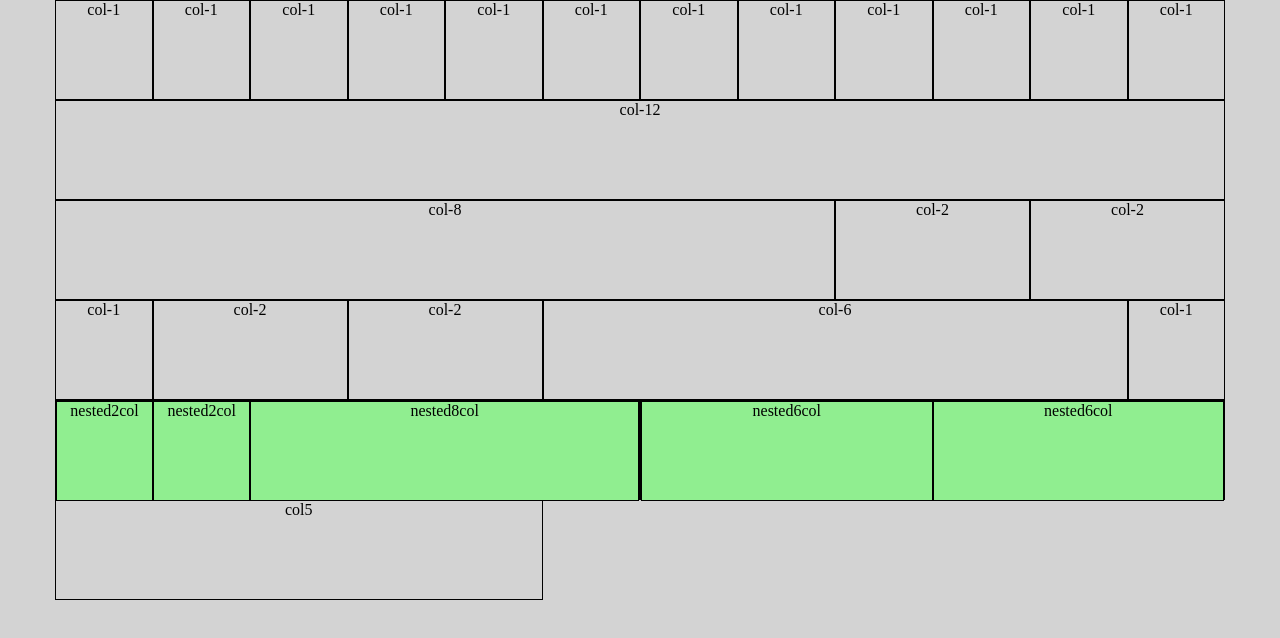
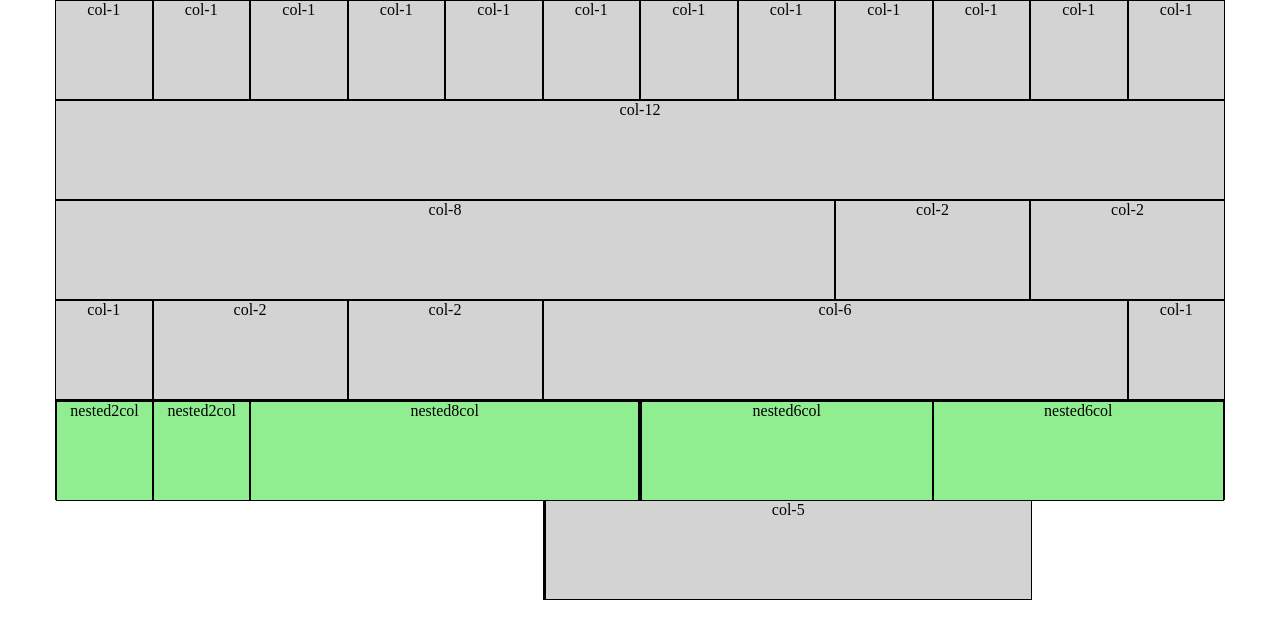
Before and after one commit to Giampaolo1/html-css-12bool, a plain HTML site: page index.html in a window 1280 px wide. Drawn offline with Linux system fonts and the light colour scheme.

Commit message:
Quasi finito

```diff
--- a/css/style.css
+++ b/css/style.css
@@ -1,11 +1,11 @@
 [class*="col-"] {
   height: 100px;
   border: 0.1px solid;
+  background-color: lightgrey;
 }
 
 body {
   text-align: center;
-  background-color: lightgrey;
 }
 
 .nes {
--- a/index.html
+++ b/index.html
@@ -81,9 +81,10 @@
     </div>
   </div>
   <div class="container">
-    <div class="col-5">col5
+    <div class="col-offset-5">
     </div>
-
+    <div class="col-5">col-5
+    </div>
   </div>
 
   </body>
```
